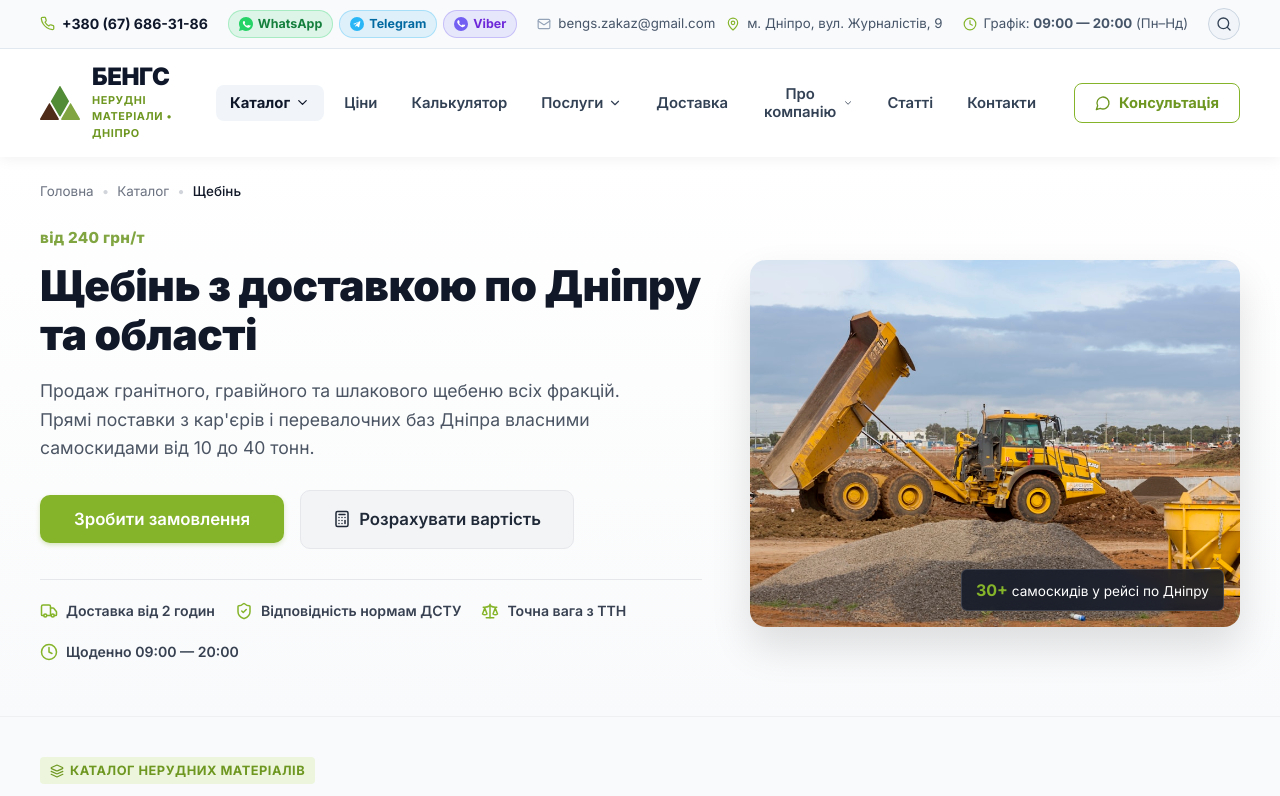
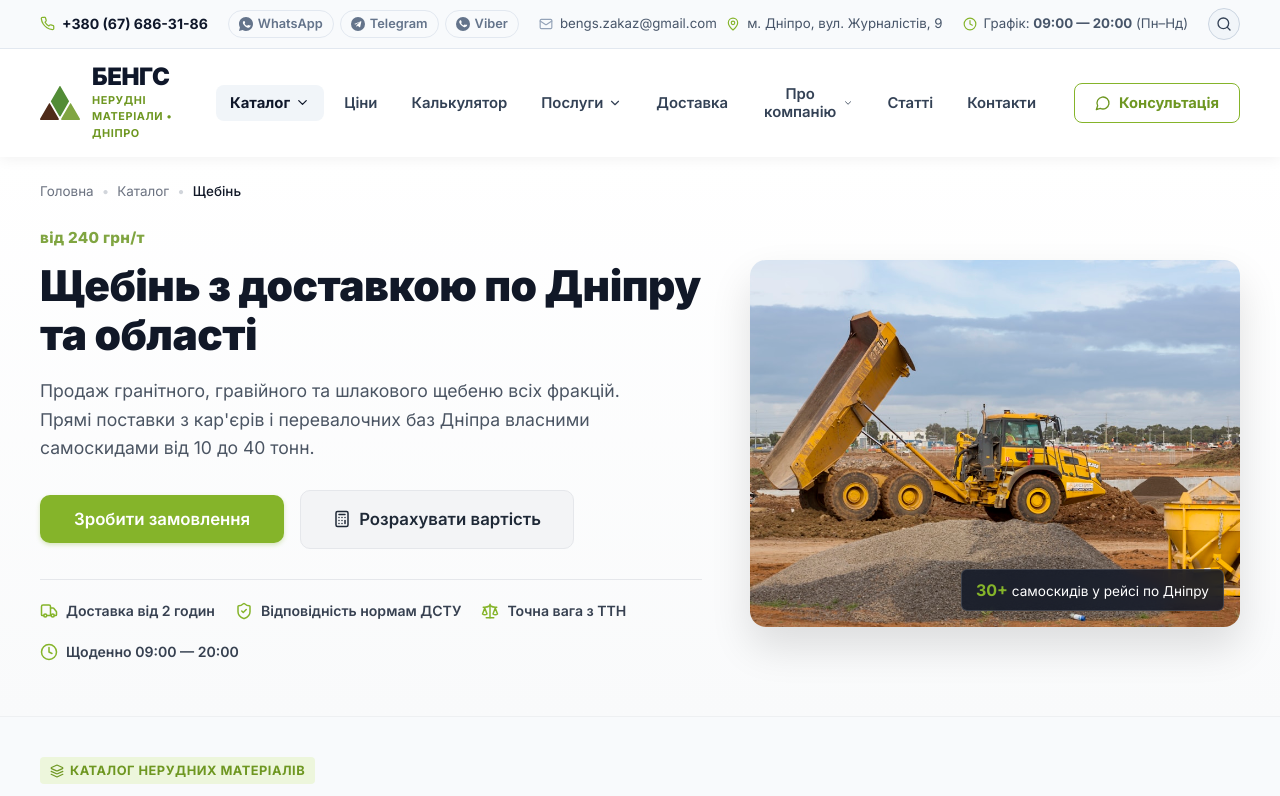
Before and after one commit to awraamgitelman-ops/budopest, a React (Vite) app: page / in a window 1280 px wide. Shown: the top 796 px of the page. Built offline with nearby package versions, Linux system fonts and the light colour scheme; the HTML template or start-up script is replaced by a standard one.

Commit message:
style: change WhatsApp, Telegram, and Viber header buttons to subtle grey matching top bar items

```diff
--- a/src/index.css
+++ b/src/index.css
@@ -2274,7 +2274,7 @@ input.modal-input.addr-input-with-button,
   margin: 0 !important;
 }
 
-/* Header Top Messengers Row (WhatsApp, Telegram, Viber) */
+/* Header Top Messengers Row (Subtle Grey Style) */
 .ht-messengers {
   display: inline-flex !important;
   align-items: center !important;
@@ -2285,46 +2285,47 @@ input.modal-input.addr-input-with-button,
   display: inline-flex !important;
   align-items: center !important;
   gap: 5px !important;
-  font-size: 0.78rem !important;
-  font-weight: 700 !important;
-  padding: 4px 10px !important;
+  font-size: 0.8rem !important;
+  font-weight: 600 !important;
+  color: #64748b !important;
+  background: #f8fafc !important;
+  border: 1px solid #e2e8f0 !important;
+  padding: 3px 10px !important;
   border-radius: 14px !important;
   text-decoration: none !important;
   transition: all 0.15s ease !important;
   white-space: nowrap !important;
 }
 
-.msg-whatsapp {
-  background: rgba(37, 211, 102, 0.12) !important;
-  color: #15803d !important;
-  border: 1px solid rgba(37, 211, 102, 0.3) !important;
-}
-
-.msg-whatsapp:hover {
-  background: #25D366 !important;
-  color: #ffffff !important;
-}
-
-.msg-telegram {
-  background: rgba(41, 182, 246, 0.12) !important;
-  color: #0369a1 !important;
-  border: 1px solid rgba(41, 182, 246, 0.3) !important;
-}
-
-.msg-telegram:hover {
-  background: #29B6F6 !important;
-  color: #ffffff !important;
-}
-
-.msg-viber {
-  background: rgba(115, 96, 242, 0.12) !important;
-  color: #6d28d9 !important;
-  border: 1px solid rgba(115, 96, 242, 0.3) !important;
-}
-
-.msg-viber:hover {
-  background: #7360F2 !important;
-  color: #ffffff !important;
+.msg-btn:hover {
+  background: #ffffff !important;
+  color: #0f172a !important;
+  border-color: #cbd5e1 !important;
+  box-shadow: 0 2px 6px rgba(15, 23, 42, 0.06) !important;
+}
+
+.msg-whatsapp svg path:first-child {
+  fill: #64748b !important;
+  transition: fill 0.15s ease !important;
+}
+.msg-whatsapp:hover svg path:first-child {
+  fill: #25D366 !important;
+}
+
+.msg-telegram svg circle {
+  fill: #64748b !important;
+  transition: fill 0.15s ease !important;
+}
+.msg-telegram:hover svg circle {
+  fill: #29B6F6 !important;
+}
+
+.msg-viber svg rect {
+  fill: #64748b !important;
+  transition: fill 0.15s ease !important;
+}
+.msg-viber:hover svg rect {
+  fill: #7360F2 !important;
 }
 
 /* Delivery Map Picker & Geocoding Styling */
```
